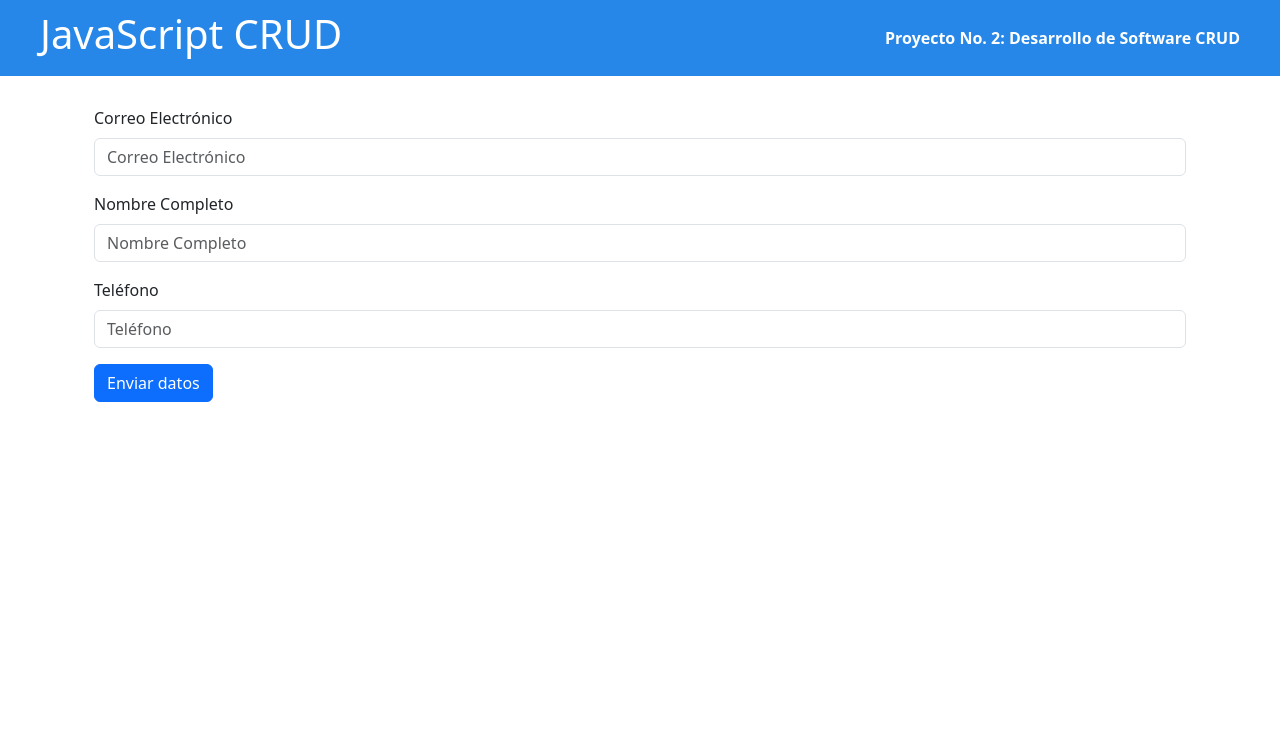
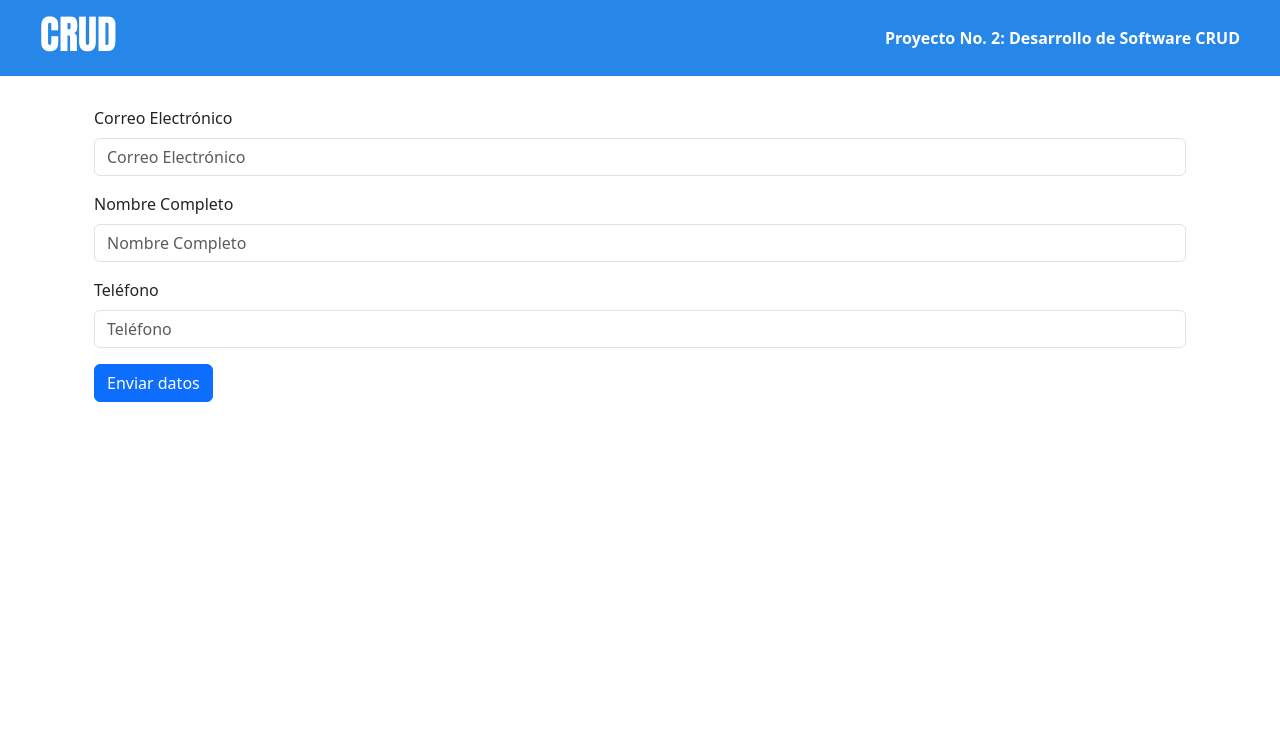
Before and after one commit to JosueRomero3/SegundoProyectoUcamp, a plain HTML site: page Proyecto 2/index.html in a window 1280 px wide. Shown: the top 733 px of the page. Drawn offline with nearby package versions, Linux system fonts and the light colour scheme.

Commit message:
Modificando Logo

```diff
--- a/Proyecto 2/index.html
+++ b/Proyecto 2/index.html
@@ -8,11 +8,14 @@
     <link rel="stylesheet" href="style.css">
     <link rel="preconnect" href="https://fonts.googleapis.com">
     <link rel="icon" type="image/png" href="img/Favicon.png">
+    <link rel="preconnect" href="https://fonts.googleapis.com">
+    <link rel="preconnect" href="https://fonts.gstatic.com" crossorigin>
+    <link href="https://fonts.googleapis.com/css2?family=Anton&display=swap" rel="stylesheet">
 </head>
   <body>
     <header class="contenedor">
         <div class="contenedor-2">
-            <h1>JavaScript CRUD</h1>
+            <h1>CRUD</h1>
             <p><b>Proyecto No. 2: Desarrollo de Software CRUD</b></p>
         </div>
     </header>
--- a/Proyecto 2/style.css
+++ b/Proyecto 2/style.css
@@ -26,6 +26,10 @@ body {
     width: 100%;
     max-width: 1350px;
     padding: 10px 40px;
+}
+
+.contenedor-2 h1 {
+    font-family: 'Anton', sans-serif;
 }
 
 .contenedor-2 p {
```
